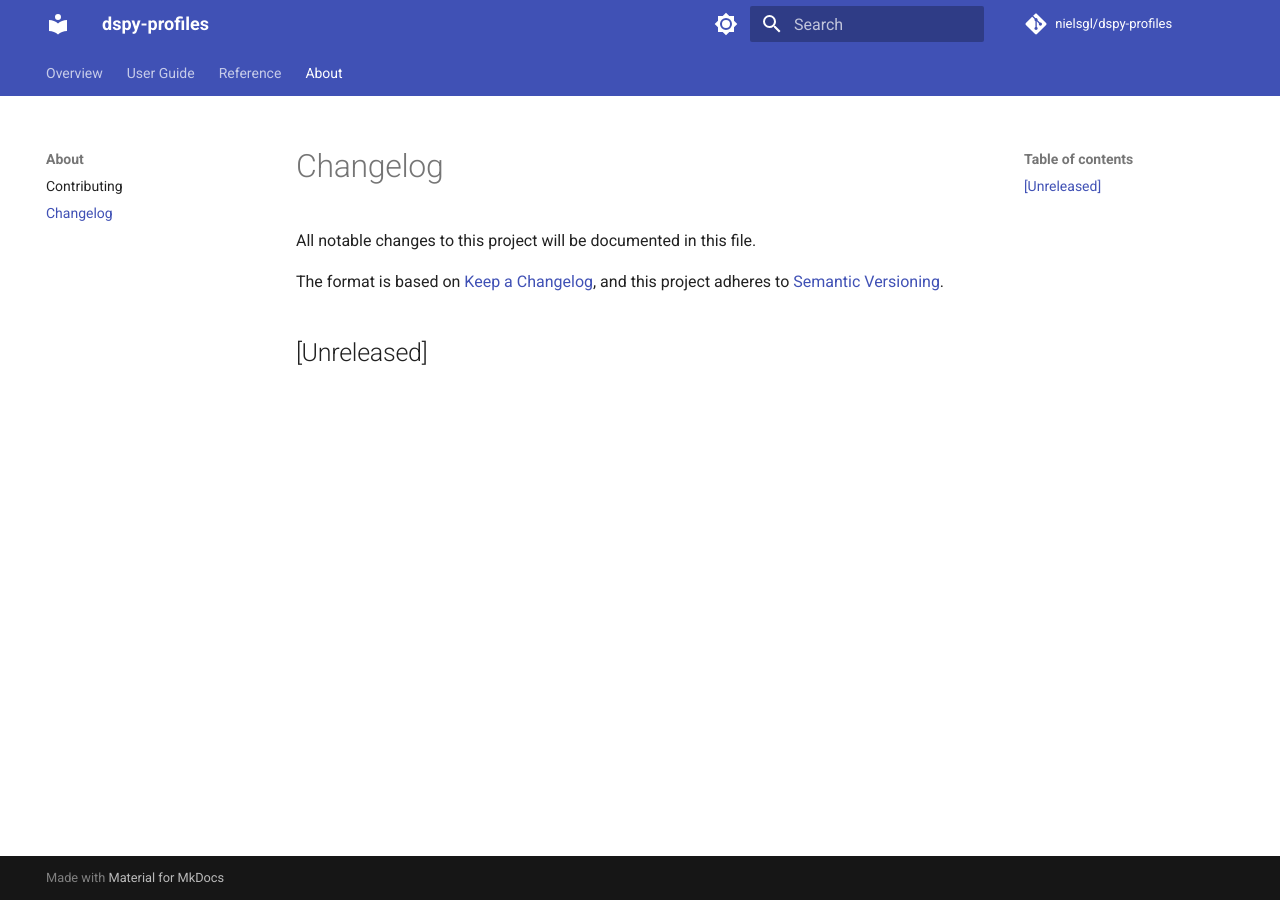
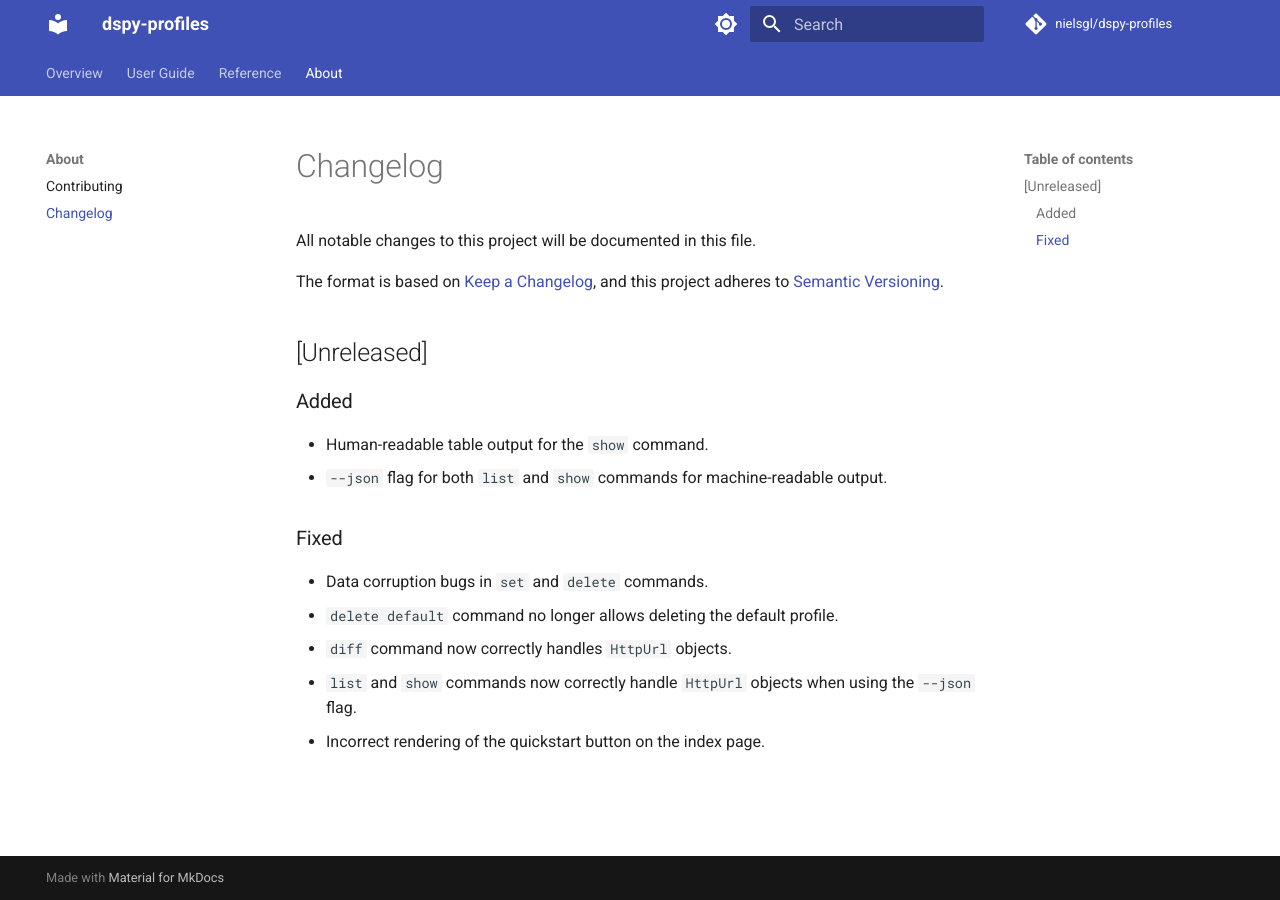
Before and after one commit to nielsgl/dspy-profiles, an MkDocs documentation site: the page built from docs/changelog.md, in a window 1280 px wide. Built offline with MkDocs 1.6.1 and Material for MkDocs 9.7.7, drawn with Linux system fonts in a browser that asks for light colours; comment, search, counter and statistics services are not loaded.

Commit message:
docs(changelog): 📚 update changelog with recent changes

```diff
--- a/docs/changelog.md
+++ b/docs/changelog.md
@@ -6,3 +6,14 @@ The format is based on [Keep a Changelog](https://keepachangelog.com/en/1.0.0/),
 and this project adheres to [Semantic Versioning](https://semver.org/spec/v2.0.0.html).
 
 ## [Unreleased]
+
+### Added
+- Human-readable table output for the `show` command.
+- `--json` flag for both `list` and `show` commands for machine-readable output.
+
+### Fixed
+- Data corruption bugs in `set` and `delete` commands.
+- `delete default` command no longer allows deleting the default profile.
+- `diff` command now correctly handles `HttpUrl` objects.
+- `list` and `show` commands now correctly handle `HttpUrl` objects when using the `--json` flag.
+- Incorrect rendering of the quickstart button on the index page.
```
